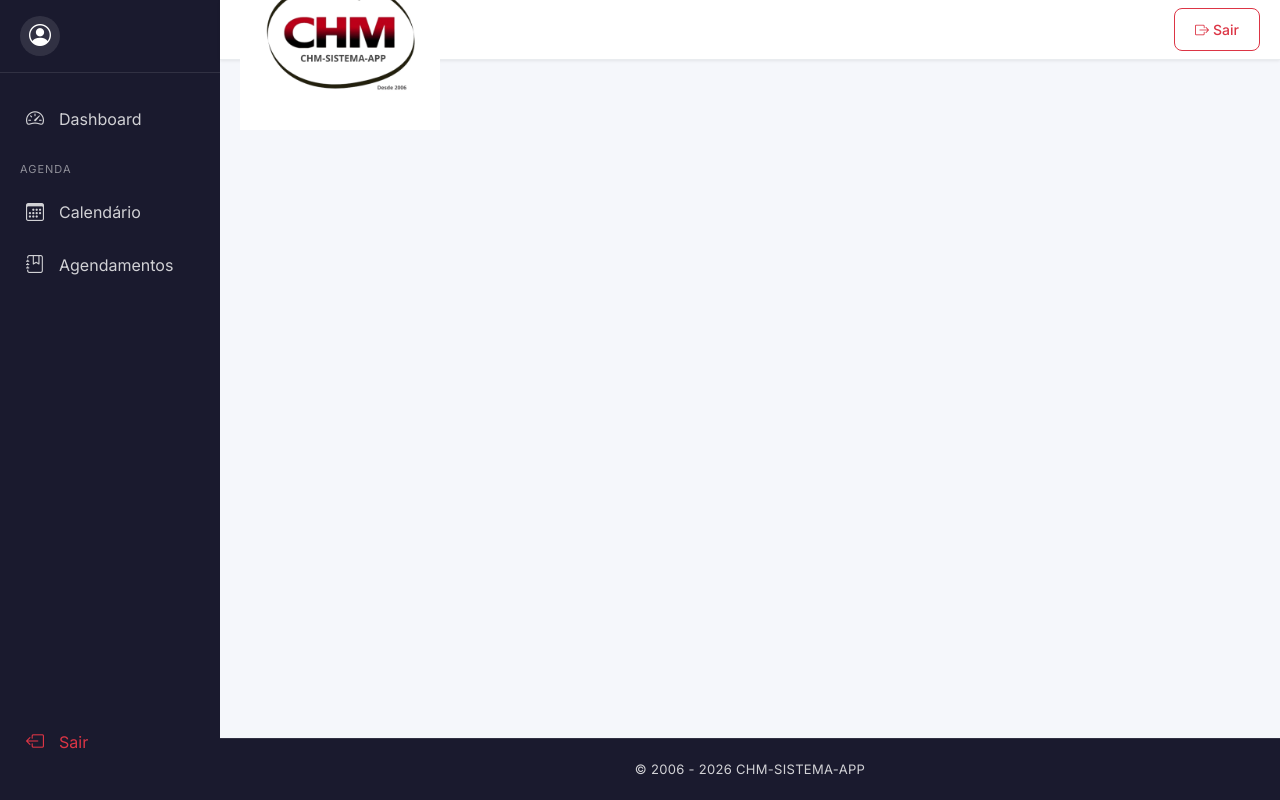
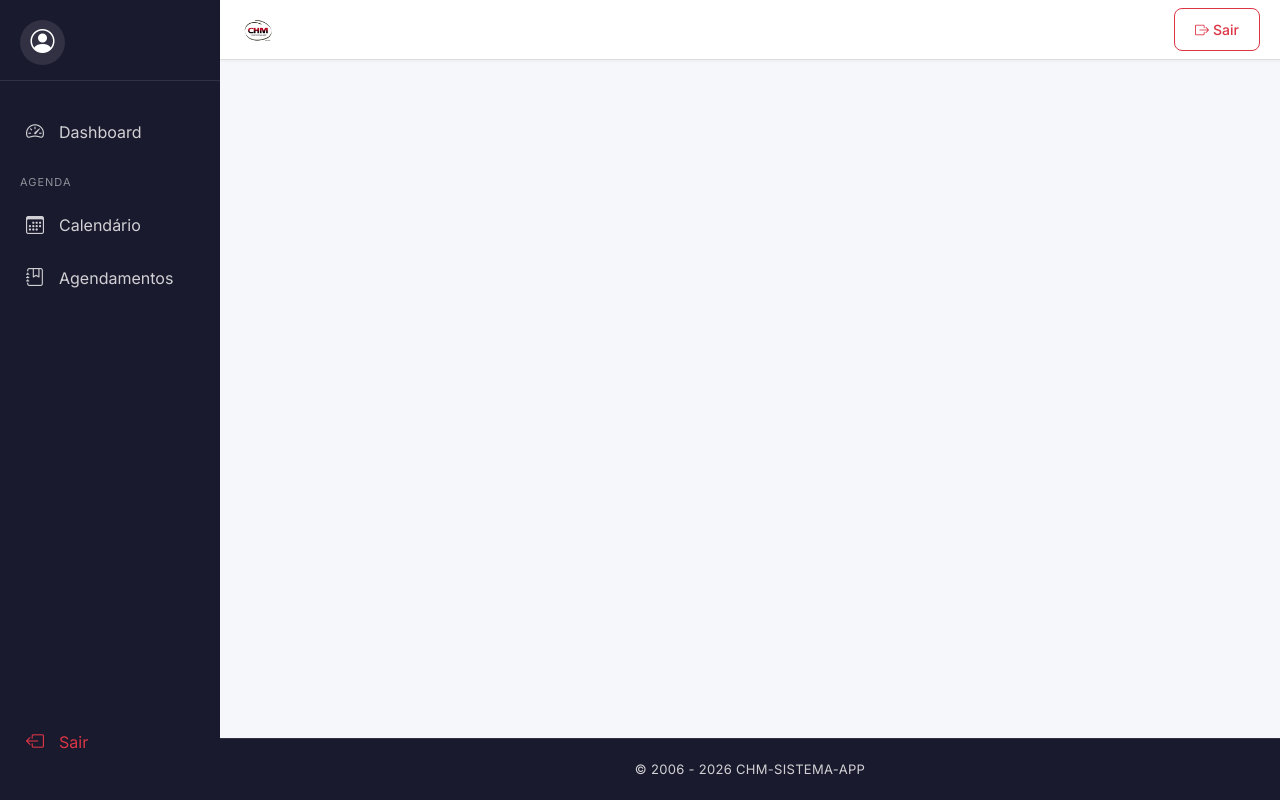
Before and after one commit to chmtransportes/chm-sistema, a PHP site: the page made by app/views/layouts/main.php in a window 1280 px wide. Run offline with PHP 8.4, Linux system fonts and the light colour scheme; the template is opened without the code that fills it, so the values that code supplies are empty; some libraries are stand-ins or nearby versions.

Commit message:
v2.7.5 - Restauração para v2.7.1 (30/12/2025 00:03) - [ch-mestriner](https://ch-metriner.com.br) 02/01/2026 17:48

```diff
--- a/app/assets/css/app.css
+++ b/app/assets/css/app.css
@@ -172,7 +172,18 @@ body {
     flex-direction: column;
 }
 
-/* Topbar - regras centralizadas na seção TOP HEADER */
+.topbar {
+    height: var(--topbar-height);
+    background: #fff;
+    border-bottom: 1px solid #e9ecef;
+    display: flex;
+    align-items: center;
+    padding: 0 20px;
+    position: sticky;
+    top: 0;
+    z-index: 100;
+    box-shadow: var(--shadow);
+}
 
 .topbar-actions {
     display: flex;
@@ -731,40 +748,29 @@ body {
 }
 
 /* ============================================
-   TOP HEADER - CONTROLE CENTRALIZADO
-   Tamanhos: Desktop 200px, Tablet 160px, Mobile 120px
+   MOBILE-FIRST BASE SCREEN
    @author ch-mestriner (https://ch-mestriner.com.br)
-   @date 02/01/2026
+   @date 29/12/2025
    ============================================ */
 
-/* Variáveis do Header (ÚNICO LUGAR PARA ALTERAR TAMANHOS) */
-:root {
-    --header-logo-desktop: 200px;
-    --header-logo-tablet: 160px;
-    --header-logo-mobile: 120px;
-    --header-height-desktop: 60px;
-    --header-height-tablet: 70px;
-    --header-height-mobile: 70px;
-}
-
-/* Topbar Base */
+/* === TOPBAR MOBILE (default) === */
 .topbar {
     display: flex;
     align-items: center;
     justify-content: space-between;
-    padding: 0 16px;
-    height: var(--header-height-mobile);
+    padding: 12px 16px;
+    height: 128px;
     background: #fff;
-    border-bottom: 1px solid #e9ecef;
+    border-bottom: 1px solid #ddd;
     position: fixed;
     top: 0;
     left: 0;
     right: 0;
     z-index: 1000;
-    box-shadow: 0 1px 3px rgba(0,0,0,0.08);
+    box-shadow: 0 1px 3px rgba(0,0,0,0.05);
 }
 
-/* Logo no Header - Base */
+/* Logo Mobile - Esquerda */
 .mobile-logo {
     display: flex;
     align-items: center;
@@ -772,8 +778,9 @@ body {
 }
 
 .mobile-logo img {
-    width: var(--header-logo-mobile);
-    height: auto;
+    height: 92px;
+    width: auto;
+    max-width: 211px;
     object-fit: contain;
 }
 
@@ -877,36 +884,15 @@ body {
     }
 }
 
-/* === TABLET (768px - 991px) === */
-@media (min-width: 768px) and (max-width: 991.98px) {
-    .topbar {
-        height: var(--header-height-tablet);
+/* === DESKTOP (992px+) === */
+@media (min-width: 992px) {
+    .mobile-hamburger {
+        display: none !important;
     }
 
     .mobile-logo img {
-        width: var(--header-logo-tablet);
-    }
-
-    .main-content {
-        padding-top: calc(var(--header-height-tablet) + 8px);
-    }
-}
-
-/* === DESKTOP (992px+) === */
-@media (min-width: 992px) {
-    .topbar {
-        position: sticky;
-        top: 0;
-        height: var(--header-height-desktop);
-        padding: 0 20px;
-    }
-
-    .mobile-logo img {
-        width: var(--header-logo-desktop);
-    }
-
-    .mobile-hamburger {
-        display: none;
+        height: 36px;
+        max-width: 80px;
     }
 
     .topbar-spacer {
@@ -915,28 +901,14 @@ body {
 
     /* Sidebar compacto no desktop - sem logo */
     .sidebar-header {
-        display: none;
+        display: none !important;
     }
 
     .sidebar-user {
-        padding: 16px 20px;
+        padding-top: 20px;
         border-bottom: 1px solid rgba(255,255,255,0.1);
-        margin-bottom: 5px;
-    }
-
-    .sidebar-user .user-avatar {
-        width: 40px;
-        height: 40px;
-        font-size: 22px;
-    }
-
-    .sidebar-user .user-name {
-        font-size: 15px;
-        font-weight: 500;
-    }
-
-    .sidebar-user .user-role {
-        display: none;
+        padding-bottom: 15px;
+        margin-bottom: 10px;
     }
 
     .sidebar {
--- a/app/config/config.php
+++ b/app/config/config.php
@@ -35,8 +35,8 @@ if (file_exists($envLoaderPath)) {
 }
 
 // Versão do sistema
-define('CHM_VERSION', '2.7.4');
-define('CHM_VERSION_DATE', '2026-01-02');
+define('CHM_VERSION', '2.7.1');
+define('CHM_VERSION_DATE', '2025-12-29');
 
 // Ambiente (production ou development)
 define('CHM_ENVIRONMENT', EnvLoader::get('APP_ENV', 'production'));
```
Also changed, not shown: other parts of app/assets/css/app.css (+23 -8 lines).
